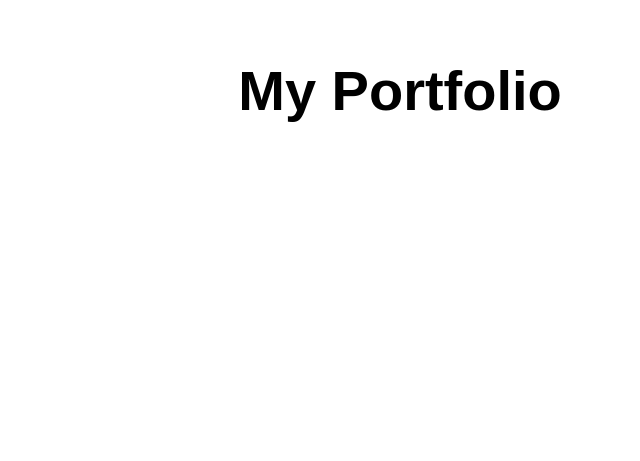
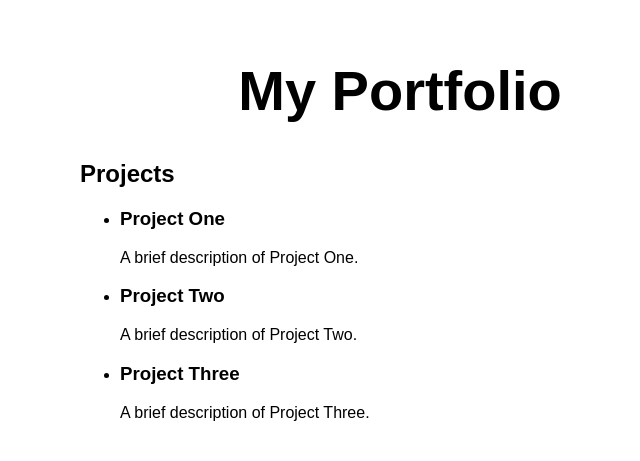
Before and after one commit to EMiulli/my-first-static-web-app, a website: page src/index.html in a window 1280 px wide. Shown: the whole page, without its empty margins (240-880 px from the left). Drawn offline with Linux system fonts and the light colour scheme.

Commit message:
Added Projects List

```diff
--- a/src/index.html
+++ b/src/index.html
@@ -11,6 +11,22 @@
 <body>
   <main>
     <h1>My Portfolio</h1>
+    <section id="projects">
+      <h2>Projects</h2>
+      <ul>
+        <li>
+          <h3>Project One</h3>
+          <p>A brief description of Project One.</p>
+        </li>
+        <li>
+          <h3>Project Two</h3>
+          <p>A brief description of Project Two.</p>
+        </li>
+        <li>
+          <h3>Project Three</h3>
+          <p>A brief description of Project Three.</p>
+        </li>
+      </ul>
   </main>
 </body>
 
```
